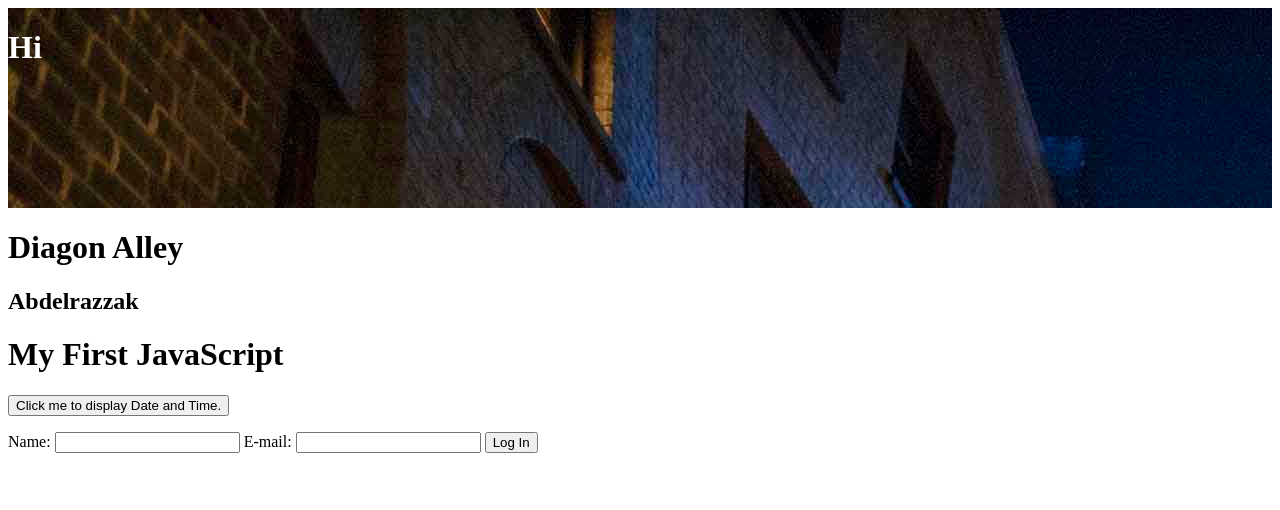
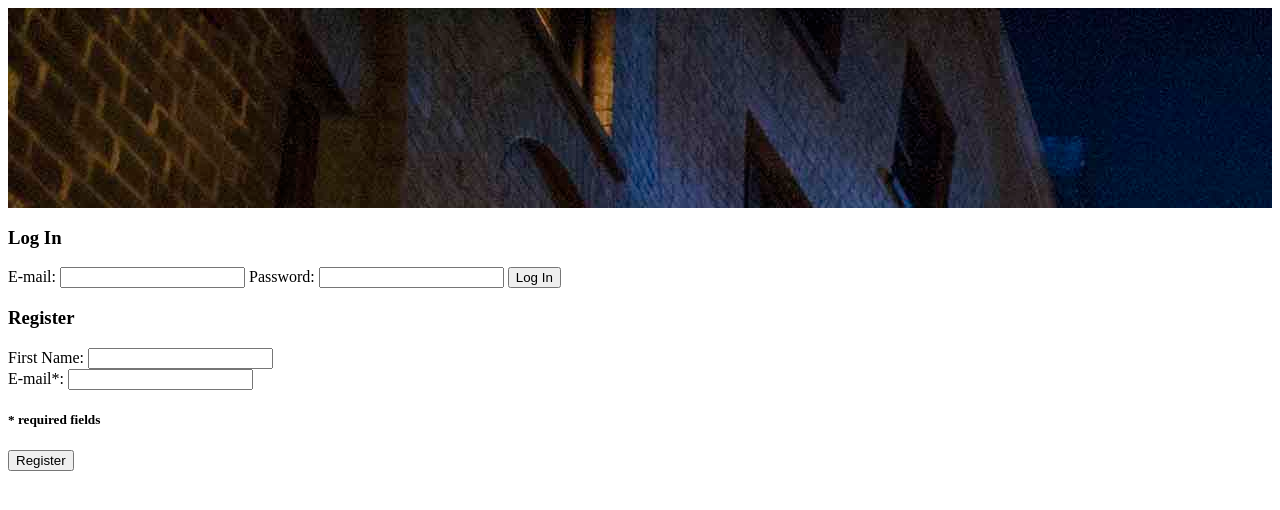
Before and after one commit to Youmna-Salah/DiagonAlley, a PHP site: page /Home.php in a window 1280 px wide. Shown: the top 510 px of the page. Run offline with PHP 8.4, Linux system fonts and the light colour scheme; data comes from the database, SQL or seed files in the repository.

Commit message:
adding the registering

```diff
--- a/Home.php
+++ b/Home.php
@@ -5,39 +5,24 @@
 
 	</head>
 	<body>
-  <div style="height: 200px; overflow:hidden; background: url(1.jpg);">
-  <h1 style="color:#fff">Hi</h1>
-		</div>
-    <h1>
-			<?php
-  				 echo "Diagon Alley </br>";
-  				 mysql_connect('localhost', 'root');
-  				 mysql_select_db('Diagon Alley');
-  				 $query = "SELECT * FROM `person`;";
-  				 $result = mysql_query($query) or die(mysql_error());
-  				 $numRows = mysql_num_rows($result);
-  				 if($numRows>0) {
-  				  while($person = mysql_fetch_assoc($result)) {
-  				    echo "<h2>${person['last_name']}</h2>";
-  				  }
-  				 }
+    <div style="height: 200px; overflow:hidden; background: url(1.jpg);"></div>
+    <div>
+  		<form action="LogIn.php" method="POST">
+        <h3>Log In</h3>
+   			E-mail: <input type="text" name="name" />
+  			Password: <input type="text" name="email">
+   			<input type="submit" value="Log In"/>
+   		</form>
+    </div>
+    <div>
+      <form action="Register.php" method="POST">
+        <h3>Register</h3>
+        First Name: <input type="text" name = "first_name" /></br>
+        E-mail*: <input type="text" name = "email"/> </br>
 
-  				// echo($numRows);
-			?>
-		</h1>
-    <h1>My First JavaScript</h1>
-
-<button type="button"
-onclick="document.getElementById('demo').innerHTML = Date()">
-Click me to display Date and Time.</button>
-
-<p id="demo"></p>
-		<form action="LogIn.php" method="POST">
-
- 			Name: <input type="text" name="name" />
-			E-mail: <input type="text" name="email">
- 			<input type="submit" value="Log In"/>
- 		</form>
-
+        <h5>* required fields</h5>
+        <input type="submit" value="Register"/>
+      </form>
+    </div>
 	</body>
 </html>
```
Also changed, not shown: LogIn.php (+8 -0 lines), Register.php (added, +16 -0 lines).
